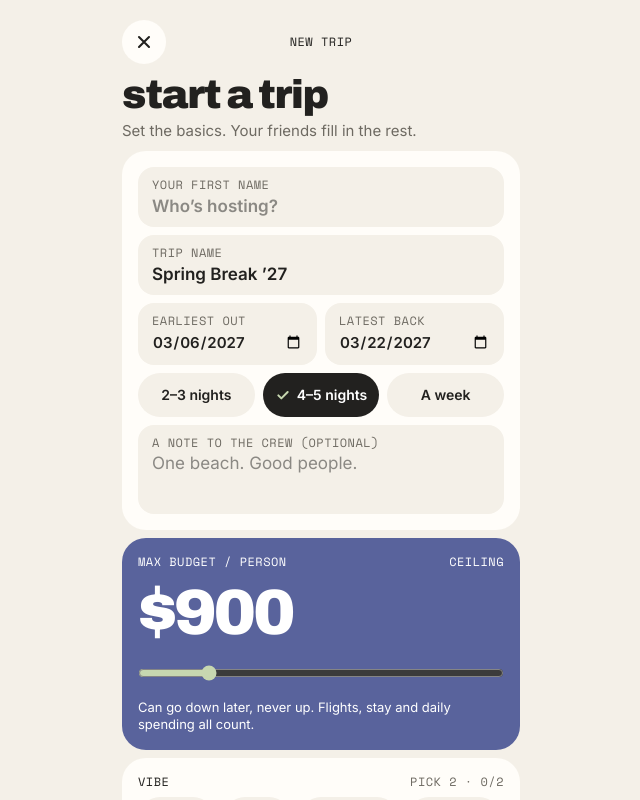
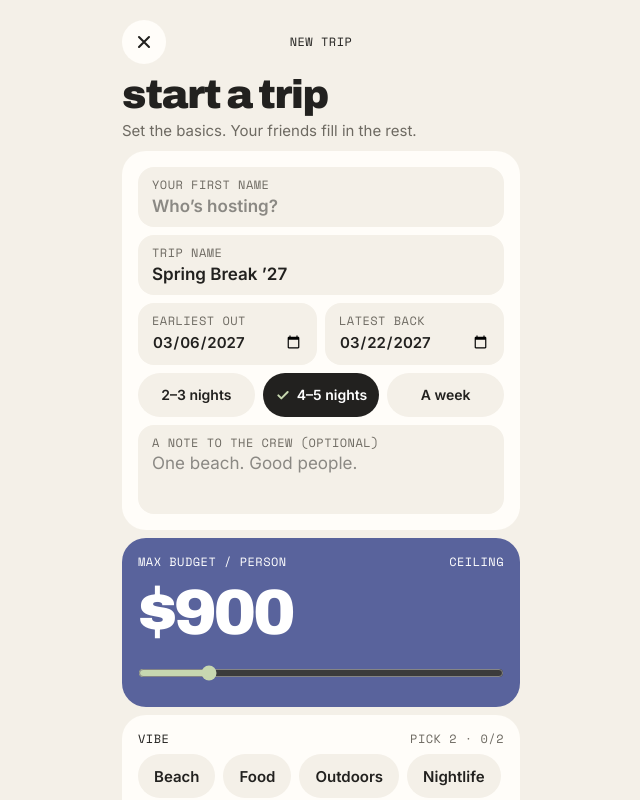
Before and after one commit to archityem/HACKRPI26, a Next.js app: page /new in a window 1280 px wide. Shown: the top 800 px of the page, without its empty margins (319-959 px from the left). Built offline with nearby package versions, Linux system fonts and the light colour scheme; a web font is replaced by a local one.

Commit message:
Budget: remove the second note under the slider
Co-Authored-By: Claude Sonnet 5.5 <noreply@anthropic.com>

```diff
--- a/app/new/page.tsx
+++ b/app/new/page.tsx
@@ -70,7 +70,6 @@ export default function NewTrip() {
         <div className={cn(row, "justify-between")}><label htmlFor="budget" className={type.meta}>Max budget / person</label><Meta>Ceiling</Meta></div>
         <EditableAmount id="budget-amount" label="Max budget per person, in dollars. Type your own amount." size="numeral-lg" value={f.maxBudget} onChange={(n) => set({ maxBudget: n })} />
         <input id="budget" className={rangeInput} type="range" min={0} max={5000} step={50} value={Math.min(f.maxBudget, 5000)} onChange={(e) => set({ maxBudget: Number(e.target.value) })} />
-        <span className={hint13}>Can go down later, never up. Flights, stay and daily spending all count.</span>
       </Card>
 
       <Card>
```
